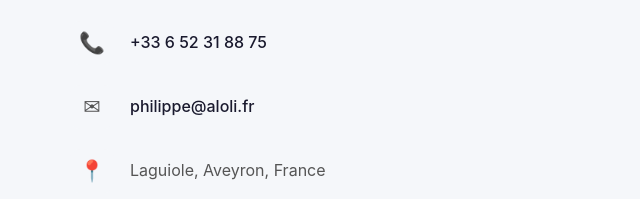
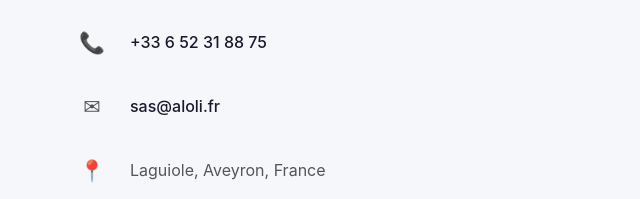
Before and after one commit to aloli/aloli-website-crystal, a plain HTML site: page en/index.html in a window 1280 px wide. Shown: the part 4110-4309 px from the top of the page, 0-640 px from the left. Drawn offline with Linux system fonts and the light colour scheme.

Commit message:
Corriger l'adresse email : sas@aloli.fr

```diff
--- a/en/index.html
+++ b/en/index.html
@@ -221,7 +221,7 @@
         </div>
         <div class="contact-item">
           <div class="contact-item-icon">&#x2709;</div>
-          <div><a href="mailto:philippe@aloli.fr">philippe@aloli.fr</a></div>
+          <div><a href="mailto:sas@aloli.fr">sas@aloli.fr</a></div>
         </div>
         <div class="contact-item">
           <div class="contact-item-icon">&#x1F4CD;</div>
```
Also changed, not shown: index.html (+1 -1 lines).
